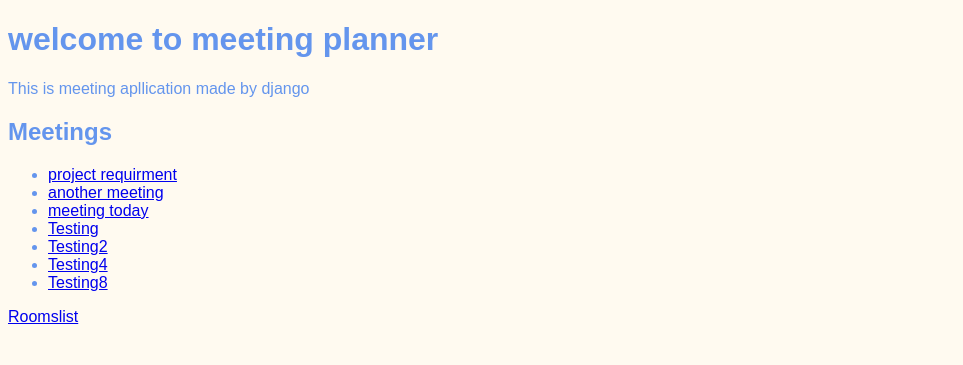
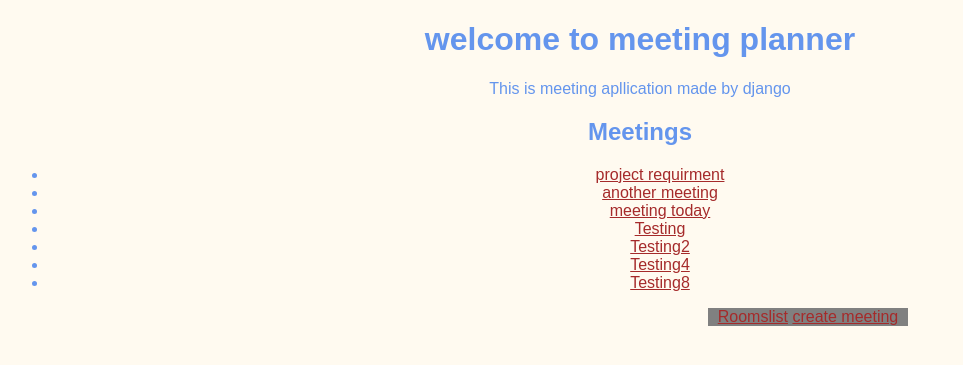
Before and after one commit to Sulaiman-Mo/FirstMeetingApp-Django, a Django app: page / in a window 1280 px wide. Shown: the top 365 px of the page, without its empty margins (0-963 px from the left). Run offline with Django 3.2, Linux system fonts and the light colour scheme; data comes from the database, SQL or seed files in the repository; both versions use the stored data as it was after the commit.

Commit message:
css edit and add link to make meetings

```diff
--- a/wibsite/static/wibsite/style.css
+++ b/wibsite/static/wibsite/style.css
@@ -2,4 +2,22 @@ body {
     font-family: sans-serif;
     color: cornflowerblue;
     background-color: floralwhite;
+    text-align: center;
+
 }
+
+a {
+    color: brown;
+
+}
+
+#link{
+    background-color:gray ;
+    background-size: 10px;
+    color: cornsilk;
+    margin-left: 700px;
+    text-align: center;
+    width: 200px;
+
+
+}
--- a/wibsite/templates/wibsite/welcome.html
+++ b/wibsite/templates/wibsite/welcome.html
@@ -16,7 +16,11 @@
         </li>
         {% endfor %}
     </ul>
-    <a href="{% url 'rooms'%}">Roomslist</a>
+    <div id="link">
+        <a href="{% url 'rooms'%}">Roomslist</a>
+        <a href="{% url 'new'%}">create meeting</a>
+    </div>
+
 
 
 {% endblock %}
```
Also changed, not shown: db.sqlite3.
